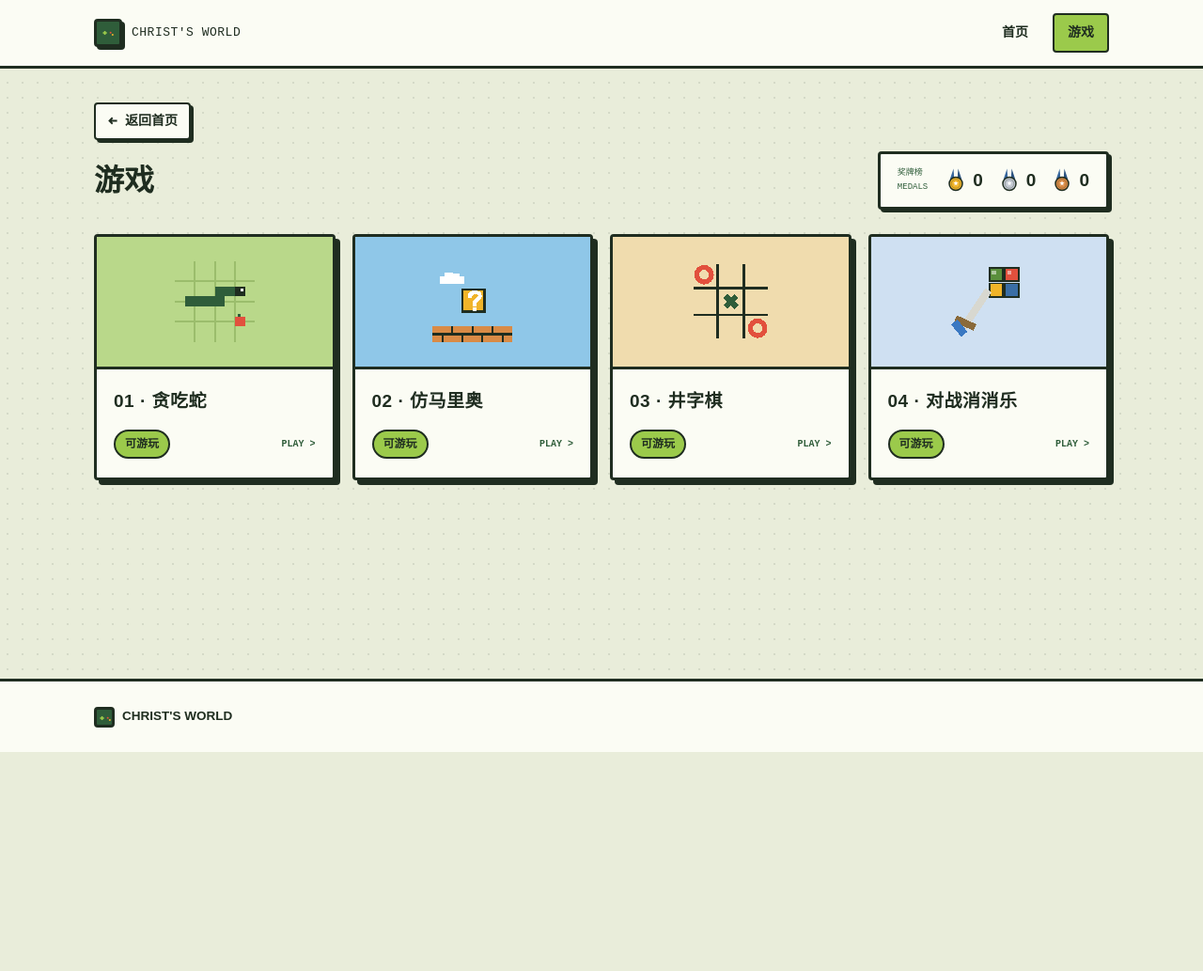
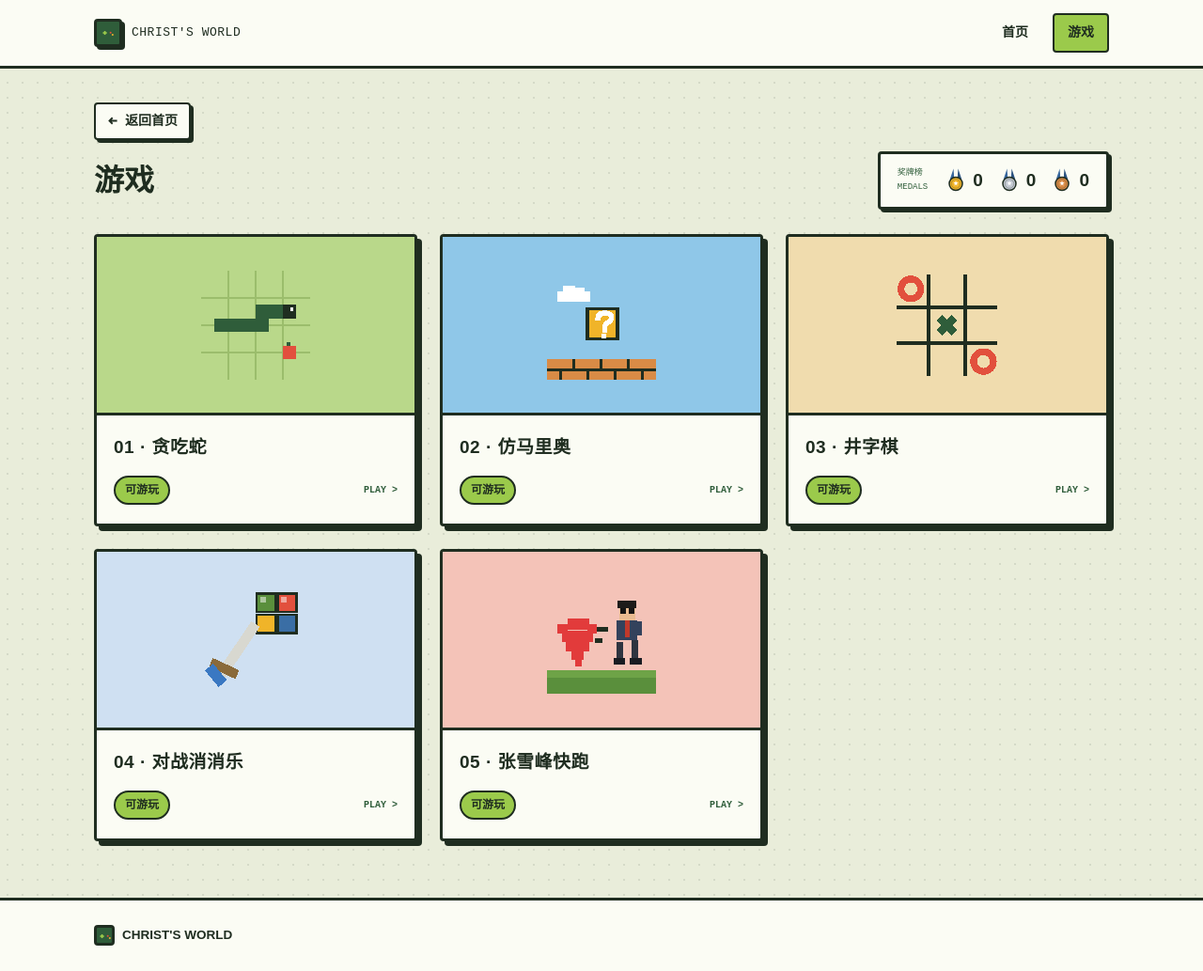
Before and after one commit to Christ-2002/CHRIST-S-WORLD, a plain HTML site: page categories/games.html in a window 1280 px wide. Shown: the whole page at 94% size. Before the commit the page ends 800 px from the top, so only its background shows below. Drawn offline with Linux system fonts and the light colour scheme; a web font is replaced by a local one.

```diff
--- a/categories/games.html
+++ b/categories/games.html
@@ -82,7 +82,7 @@
   <!-- ================= 游戏列表 ================= -->
   <section class="section" style="padding-top:18px;">
     <div class="container">
-      <div class="card-grid four">
+      <div class="card-grid">
 
         <!-- 游戏 1：贪吃蛇（可玩） -->
         <a class="pixel-card" href="../games/snake.html">
@@ -217,6 +217,50 @@
           </div>
         </a>
 
+        <!-- 游戏 5：张雪峰快跑（可玩） -->
+        <a class="pixel-card" href="../games/run.html">
+          <div class="card-cover run">
+            <svg viewBox="0 0 16 16" shape-rendering="crispEdges">
+              <!-- 地面 -->
+              <rect x="0" y="12.6" width="16" height="3.4" fill="#5a8f3c"/>
+              <rect x="0" y="12.6" width="16" height="1" fill="#6ea347"/>
+              <!-- 追赶的心脏 -->
+              <g fill="#e23b3b">
+                <rect x="1.6" y="5.8" width="1.4" height="1.4"/>
+                <rect x="3" y="5" width="1.6" height="1.6"/>
+                <rect x="4.6" y="5" width="1.6" height="1.6"/>
+                <rect x="6" y="5.8" width="1.4" height="1.4"/>
+                <rect x="2.2" y="6.8" width="4.6" height="1.6"/>
+                <rect x="2.8" y="8.4" width="3.4" height="1.4"/>
+                <rect x="3.6" y="9.8" width="1.8" height="1.2"/>
+                <rect x="4.2" y="11" width="0.9" height="1"/>
+              </g>
+              <!-- 速度线 -->
+              <rect x="7.4" y="6.2" width="1.6" height="0.7" fill="#1f2d20"/>
+              <rect x="7" y="7.8" width="1.2" height="0.7" fill="#1f2d20"/>
+              <!-- 奔跑的张雪峰（朝右） -->
+              <rect x="10.6" y="2.8" width="2.4" height="2.4" fill="#e9bb91"/>
+              <rect x="10.4" y="2.4" width="2.8" height="1.1" fill="#1d1b1a"/>
+              <rect x="10.8" y="3.5" width="0.8" height="0.8" fill="#141414"/>
+              <rect x="12" y="3.5" width="0.8" height="0.8" fill="#141414"/>
+              <rect x="10.3" y="5.2" width="3" height="3" fill="#33425c"/>
+              <rect x="11.5" y="5.3" width="0.7" height="2.4" fill="#c0392b"/>
+              <rect x="13" y="5.4" width="0.9" height="2" fill="#33425c"/>
+              <rect x="10.2" y="8.4" width="1" height="2.6" fill="#2e3440"/>
+              <rect x="12.4" y="8.2" width="1" height="2.8" fill="#2e3440"/>
+              <rect x="9.8" y="10.8" width="1.7" height="0.9" fill="#191c22"/>
+              <rect x="12.2" y="10.8" width="1.8" height="0.9" fill="#191c22"/>
+            </svg>
+          </div>
+          <div class="card-body">
+            <h3 class="card-title">05 · 张雪峰快跑</h3>
+            <div class="card-meta">
+              <span class="badge">可游玩</span>
+              <span class="card-go">PLAY &gt;</span>
+            </div>
+          </div>
+        </a>
+
         <!--
           ===== 添加新游戏的模板（复制上面任意一张 <a class="pixel-card">…</a> 改一改即可）=====
           1. 在 ../games/ 文件夹里新建一个 html（可以复制 snake.html 改）
--- a/css/style.css
+++ b/css/style.css
@@ -241,6 +241,7 @@ a.pixel-card:active { transform: translate(3px, 3px); box-shadow: 0 0 0 var(--in
 .card-cover.mario { background: #8fc7e8; }
 .card-cover.cat-games { background: var(--gb-light); }
 .card-cover.battle { background: #cfe0f2; }
+.card-cover.run { background: #f4c3b8; }
 
 .card-body { padding: 18px 18px 20px; display: flex; flex-direction: column; gap: 8px; flex: 1; }
 .card-title { font-size: 19px; font-weight: 900; letter-spacing: .5px; }
```
Also changed, not shown: games/battlematch.html (+16 -16 lines).
